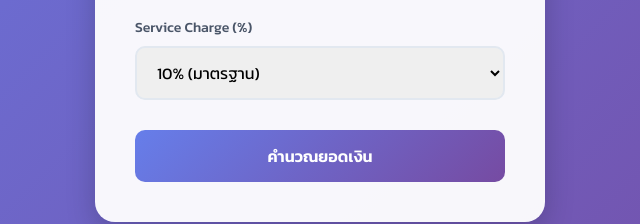
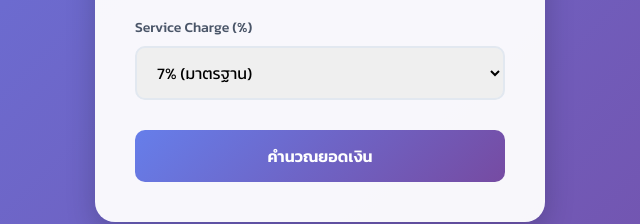
Before and after one commit to Kittanay-08/Bill-Splitter, a plain HTML site: page index.html in a window 1280 px wide. Shown: the part 452-676 px from the top of the page, 320-960 px from the left. Drawn offline with Linux system fonts and the light colour scheme.

Commit message:
index.html

```diff
--- a/index.html
+++ b/index.html
@@ -36,8 +36,8 @@
                 <select id="serviceCharge">
                     <option value="0">0% (ไม่มี)</option>
                     <option value="5">5%</option>
-                    <option value="10" selected>10% (มาตรฐาน)</option>
-                    <option value="15">15%</option>
+                    <option value="7" selected>7% (มาตรฐาน)</option>
+                    <option value="10">10%</option>
                 </select>
             </div>
 
```
